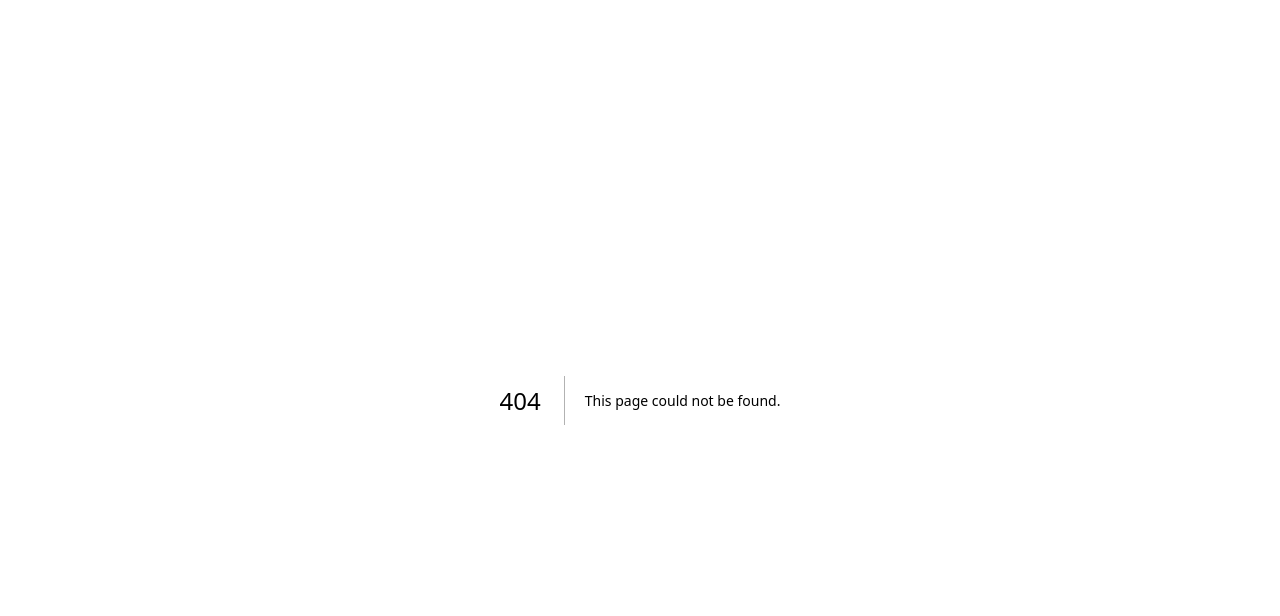
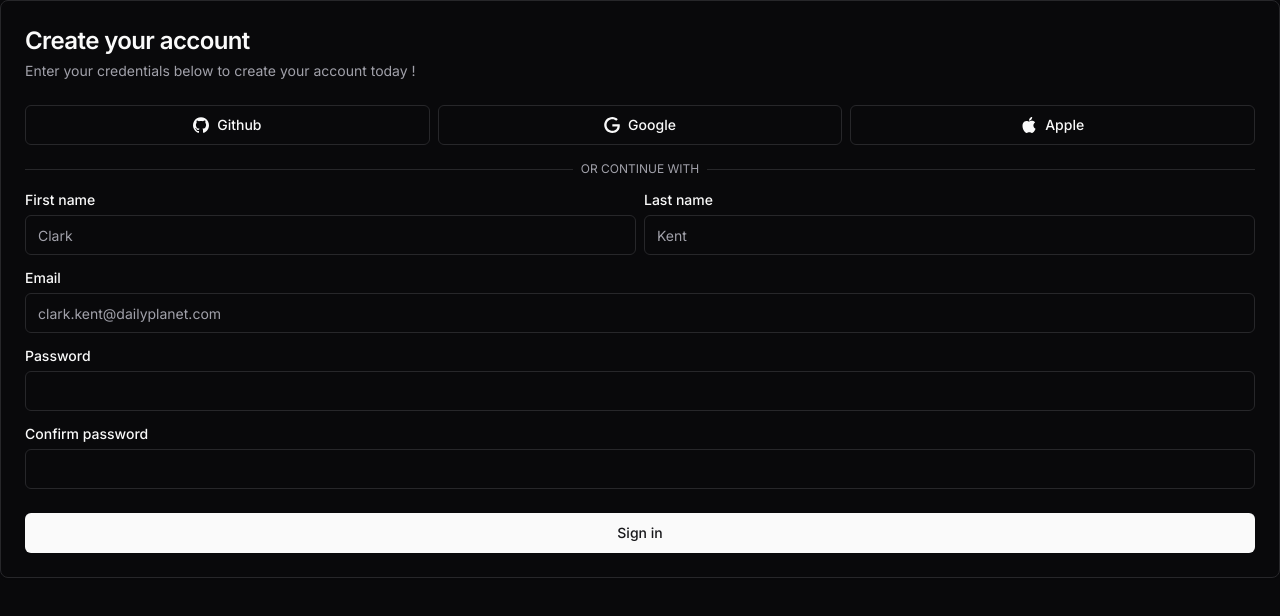
Before and after one commit to Clovel/clovel-nextjs-boilerplate, a Next.js app: page /sign-up in a window 1280 px wide. Before the commit this address had no page. Shown: the top 616 px of the page. Built offline with nearby package versions, Linux system fonts and the light colour scheme.

Commit message:
Created SignInPage & SignUpPage

```diff
--- /dev/null
+++ b/src/app/(public)/sign-in/SignInForm.tsx
@@ -0,0 +1,80 @@
+/* Framework imports ----------------------------------- */
+import React from 'react';
+
+/* Module imports -------------------------------------- */
+
+/* Component imports ----------------------------------- */
+import { Button } from '@shadcn/button';
+import { Card, CardContent, CardDescription, CardFooter, CardHeader, CardTitle } from '@shadcn/card';
+import { Icons } from '@/components/icons/icons';
+import { Label } from '@shadcn/label';
+import { Input } from '@shadcn/input';
+
+/* Style imports --------------------------------------- */
+
+/* Type imports ---------------------------------------- */
+
+/* SignInForm component prop types --------------------- */
+interface SignInFormProps {}
+
+/* SignInForm component -------------------------------- */
+const SignInForm: React.FC<SignInFormProps> = () => {
+  return (
+    <Card>
+      <CardHeader className="space-y-1">
+        <CardTitle className="text-2xl">
+          Sign in
+        </CardTitle>
+        <CardDescription>
+          Enter your credentials below to sign in your account.
+        </CardDescription>
+      </CardHeader>
+      <CardContent className="grid gap-4">
+        <div className="grid grid-cols-3 gap-6">
+          <Button variant="outline">
+            <Icons.gitHub className="mr-2 h-4 w-4" />
+            Github
+          </Button>
+          <Button variant="outline">
+            <Icons.google className="mr-2 h-4 w-4" />
+            Google
+          </Button>
+          <Button variant="outline">
+            <Icons.apple className="mr-2 h-4 w-4" />
+            Apple
+          </Button>
+        </div>
+        <div className="relative">
+          <div className="absolute inset-0 flex items-center">
+            <span className="w-full border-t" />
+          </div>
+          <div className="relative flex justify-center text-xs uppercase">
+            <span className="bg-background px-2 text-muted-foreground">
+              Or continue with
+            </span>
+          </div>
+        </div>
+        <div className="grid gap-2">
+          <Label htmlFor="email">
+            Email
+          </Label>
+          <Input id="email" type="email" placeholder="bruce.wayne@wayneenterprises.com" />
+        </div>
+        <div className="grid gap-2">
+          <Label htmlFor="password">
+            Password
+          </Label>
+          <Input id="password" type="password" />
+        </div>
+      </CardContent>
+      <CardFooter>
+        <Button className="w-full">
+          Sign in
+          </Button>
+      </CardFooter>
+    </Card>
+  );
+};
+
+/* Export SignInForm component ------------------------- */
+export default SignInForm;
--- /dev/null
+++ b/src/app/(public)/sign-in/page.tsx
@@ -0,0 +1,26 @@
+/* Framework imports ----------------------------------- */
+import React from 'react';
+import SignInForm from './SignInForm';
+
+/* Module imports -------------------------------------- */
+
+/* Component imports ----------------------------------- */
+
+/* Style imports --------------------------------------- */
+
+/* Type imports ---------------------------------------- */
+
+/* SignInPage component prop types --------------------- */
+interface SignInPageProps {}
+
+/* SignInPage component -------------------------------- */
+const SignInPage: React.FC<SignInPageProps> = () => {
+  return (
+    <div>
+      <SignInForm />
+    </div>
+  );
+};
+
+/* Export SignInPage component ------------------------- */
+export default SignInPage;
--- /dev/null
+++ b/src/app/(public)/sign-up/SignUpForm.tsx
@@ -0,0 +1,100 @@
+/* Framework imports ----------------------------------- */
+import React from 'react';
+
+/* Module imports -------------------------------------- */
+
+/* Component imports ----------------------------------- */
+import { Button } from '@shadcn/button';
+import { Card, CardContent, CardDescription, CardFooter, CardHeader, CardTitle } from '@shadcn/card';
+import { Icons } from '@/components/icons/icons';
+import { Label } from '@shadcn/label';
+import { Input } from '@shadcn/input';
+
+/* Style imports --------------------------------------- */
+
+/* Type imports ---------------------------------------- */
+
+/* SignUpForm component prop types --------------------- */
+interface SignUpFormProps {}
+
+/* SignUpForm component -------------------------------- */
+const SignUpForm: React.FC<SignUpFormProps> = () => {
+  return (
+    <Card>
+      <CardHeader className="space-y-1">
+        <CardTitle className="text-2xl">
+          Create your account
+        </CardTitle>
+        <CardDescription>
+          Enter your credentials below to create your account today !
+        </CardDescription>
+      </CardHeader>
+      <CardContent className="grid gap-4">
+        <div className="grid grid-cols-3 gap-2">
+          <Button variant="outline">
+            <Icons.gitHub className="mr-2 h-4 w-4" />
+            Github
+          </Button>
+          <Button variant="outline">
+            <Icons.google className="mr-2 h-4 w-4" />
+            Google
+          </Button>
+          <Button variant="outline">
+            <Icons.apple className="mr-2 h-4 w-4" />
+            Apple
+          </Button>
+        </div>
+        <div className="relative">
+          <div className="absolute inset-0 flex items-center">
+            <span className="w-full border-t" />
+          </div>
+          <div className="relative flex justify-center text-xs uppercase">
+            <span className="bg-background px-2 text-muted-foreground">
+              Or continue with
+            </span>
+          </div>
+        </div>
+        <div className="grid gap-2 grid-cols-2">
+          <div className="grid gap-2">
+            <Label htmlFor="email">
+              First name
+            </Label>
+            <Input id="email" type="text" placeholder="Clark" />
+          </div>
+          <div className="grid gap-2">
+            <Label htmlFor="email">
+              Last name
+            </Label>
+            <Input id="email" type="text" placeholder="Kent" />
+          </div>
+        </div>
+        <div className="grid gap-2">
+          <Label htmlFor="email">
+            Email
+          </Label>
+          <Input id="email" type="email" placeholder="clark.kent@dailyplanet.com" />
+        </div>
+        <div className="grid gap-2">
+          <Label htmlFor="password">
+            Password
+          </Label>
+          <Input id="password" type="password" />
+        </div>
+        <div className="grid gap-2">
+          <Label htmlFor="password">
+            Confirm password
+          </Label>
+          <Input id="password" type="password" />
+        </div>
+      </CardContent>
+      <CardFooter>
+        <Button className="w-full">
+          Sign in
+          </Button>
+      </CardFooter>
+    </Card>
+  );
+};
+
+/* Export SignUpForm component ------------------------- */
+export default SignUpForm;
--- /dev/null
+++ b/src/app/(public)/sign-up/page.tsx
@@ -0,0 +1,26 @@
+/* Framework imports ----------------------------------- */
+import React from 'react';
+import SignInForm from './SignUpForm';
+
+/* Module imports -------------------------------------- */
+
+/* Component imports ----------------------------------- */
+
+/* Style imports --------------------------------------- */
+
+/* Type imports ---------------------------------------- */
+
+/* SignUpPage component prop types --------------------- */
+interface SignUpPageProps {}
+
+/* SignUpPage component -------------------------------- */
+const SignUpPage: React.FC<SignUpPageProps> = () => {
+  return (
+    <div>
+      <SignInForm />
+    </div>
+  );
+};
+
+/* Export SignUpPage component ------------------------- */
+export default SignUpPage;
```
